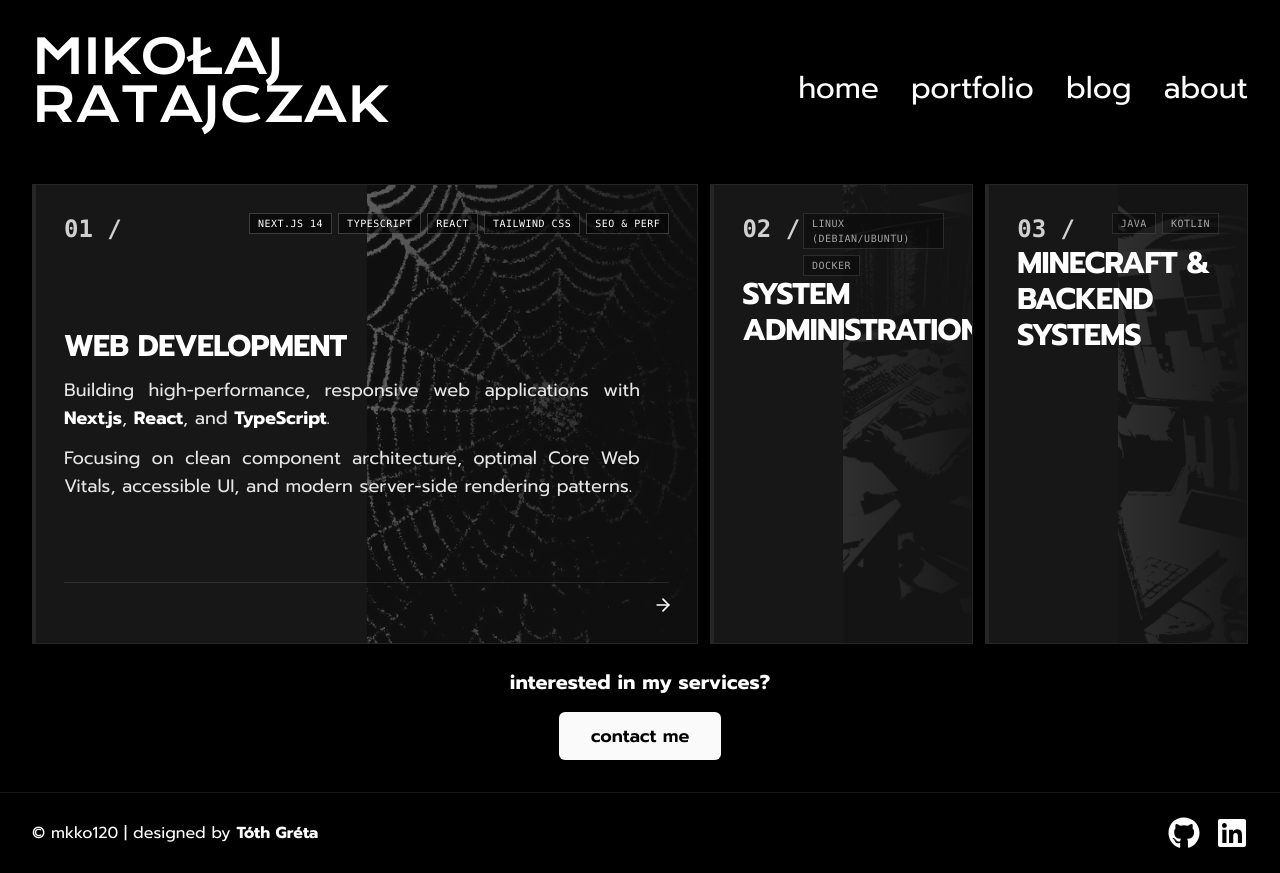
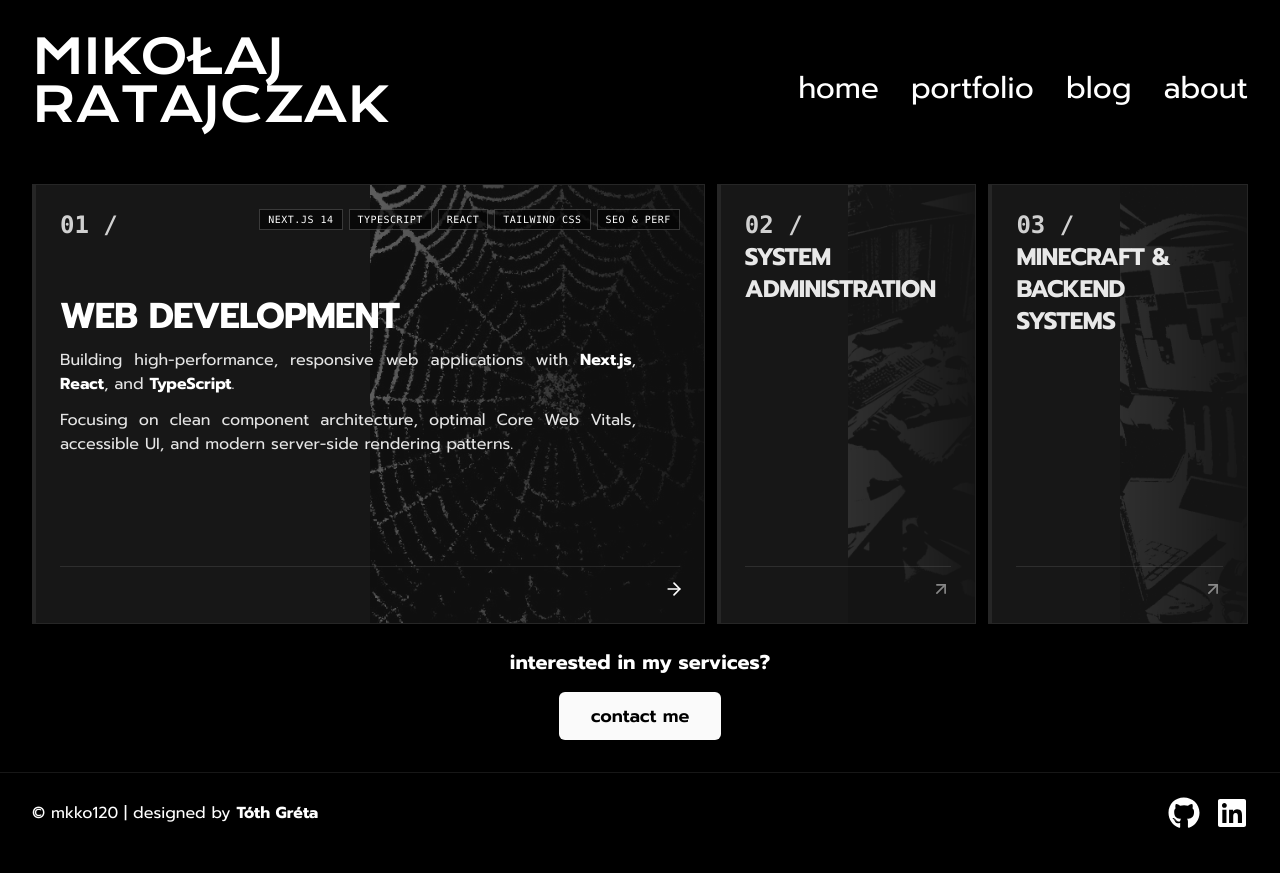
Before and after one commit to mkko120/mkko120.pl, a Next.js app: page / in a window 1280 px wide. Built offline with nearby package versions, Linux system fonts and the light colour scheme.

Commit message:
fix: prevent tag overflow in collapsed columns and fix viewport width clipping

```diff
--- a/src/components/homeCard.tsx
+++ b/src/components/homeCard.tsx
@@ -25,9 +25,9 @@ export default function HomeCard({ list }: { list: HomeCardProps[] }) {
     const [activeHoverIndex, setActiveHoverIndex] = useState<number>(0);
 
     return (
-        <div className="w-full">
+        <div className="w-full overflow-hidden">
             {/* Fixed height container on desktop and mobile to prevent ANY layout jumping */}
-            <div className="w-full h-[540px] md:h-[480px] lg:h-[460px] flex flex-col lg:flex-row gap-3">
+            <div className="w-full h-[520px] md:h-[460px] lg:h-[440px] flex flex-col lg:flex-row gap-3">
                 {list.map((item, idx) => {
                     const isActive = activeHoverIndex === idx;
                     const cardColor = PALETTE_ACCENTS[idx % PALETTE_ACCENTS.length];
@@ -39,21 +39,21 @@ export default function HomeCard({ list }: { list: HomeCardProps[] }) {
                             onClick={() => setActiveHoverIndex(idx)}
                             className={cn(
                                 cardColor,
-                                "relative h-full transition-all duration-500 ease-in-out cursor-pointer overflow-hidden p-5 md:p-7 flex flex-col justify-between",
+                                "relative h-full transition-all duration-500 ease-in-out cursor-pointer overflow-hidden p-5 md:p-6 flex flex-col justify-between shrink-0",
                                 isActive ? "flex-[3] lg:flex-[3]" : "flex-1 lg:flex-1 hover:brightness-110"
                             )}
                         >
                             {/* Header / Index & Tech Tags */}
-                            <div className="flex items-start justify-between w-full z-10">
-                                <span className="font-mono text-lg md:text-xl lg:text-2xl font-bold opacity-80">
+                            <div className="flex items-start justify-between w-full z-10 shrink-0">
+                                <span className="font-mono text-lg md:text-xl lg:text-2xl font-bold opacity-80 shrink-0">
                                     0{idx + 1} /
                                 </span>
-                                {item.tags && (
-                                    <div className={cn("flex flex-wrap gap-1.5 max-w-[70%] transition-opacity duration-300", !isActive && "hidden lg:flex opacity-60")}>
-                                        {item.tags.slice(0, isActive ? 5 : 2).map((tag, tIdx) => (
+                                {item.tags && isActive && (
+                                    <div className="flex flex-wrap gap-1.5 max-w-[75%] transition-opacity duration-300">
+                                        {item.tags.map((tag, tIdx) => (
                                             <span
                                                 key={tIdx}
-                                                className="font-mono text-[10px] tracking-wider uppercase bg-black/50 border border-white/20 px-2 py-0.5 text-white"
+                                                className="font-mono text-[10px] tracking-wider uppercase bg-black/60 border border-white/20 px-2 py-0.5 text-white shrink-0"
                                             >
                                                 {tag}
                                             </span>
@@ -63,14 +63,17 @@ export default function HomeCard({ list }: { list: HomeCardProps[] }) {
                             </div>
 
                             {/* Main Title & Smooth Fade Text */}
-                            <div className="z-10 space-y-3 my-auto">
-                                <h3 className="text-xl md:text-2xl lg:text-3xl font-bold uppercase tracking-tight">
+                            <div className="z-10 space-y-3 my-auto overflow-hidden">
+                                <h3 className={cn(
+                                    "font-bold uppercase tracking-tight transition-all duration-300 break-words",
+                                    isActive ? "text-2xl md:text-3xl lg:text-4xl" : "text-lg md:text-xl lg:text-2xl opacity-90"
+                                )}>
                                     {item.title}
                                 </h3>
 
                                 <div
                                     className={cn(
-                                        "transition-all duration-500 ease-out text-sm md:text-base lg:text-lg text-justify text-neutral-200 max-w-xl space-y-2.5",
+                                        "transition-all duration-500 ease-out text-sm md:text-base text-justify text-neutral-200 max-w-xl space-y-2",
                                         isActive
                                             ? "opacity-100 translate-y-0 pointer-events-auto block"
                                             : "opacity-0 translate-y-3 pointer-events-none hidden lg:block"
@@ -81,11 +84,11 @@ export default function HomeCard({ list }: { list: HomeCardProps[] }) {
                             </div>
 
                             {/* Minimalist Bottom Indicator */}
-                            <div className="z-10 flex items-center justify-end w-full pt-3 border-t border-white/10">
+                            <div className="z-20 flex items-center justify-end w-full pt-3 shrink-0 border-t border-white/10 mt-auto">
                                 <ArrowRight
                                     className={cn(
-                                        "w-5 h-5 transition-all duration-300",
-                                        isActive ? "translate-x-1 opacity-100 text-white" : "-rotate-45 opacity-40 text-neutral-400"
+                                        "w-5 h-5 transition-all duration-300 shrink-0",
+                                        isActive ? "translate-x-1 opacity-100 text-white" : "-rotate-45 opacity-60 text-neutral-300"
                                     )}
                                 />
                             </div>
```
